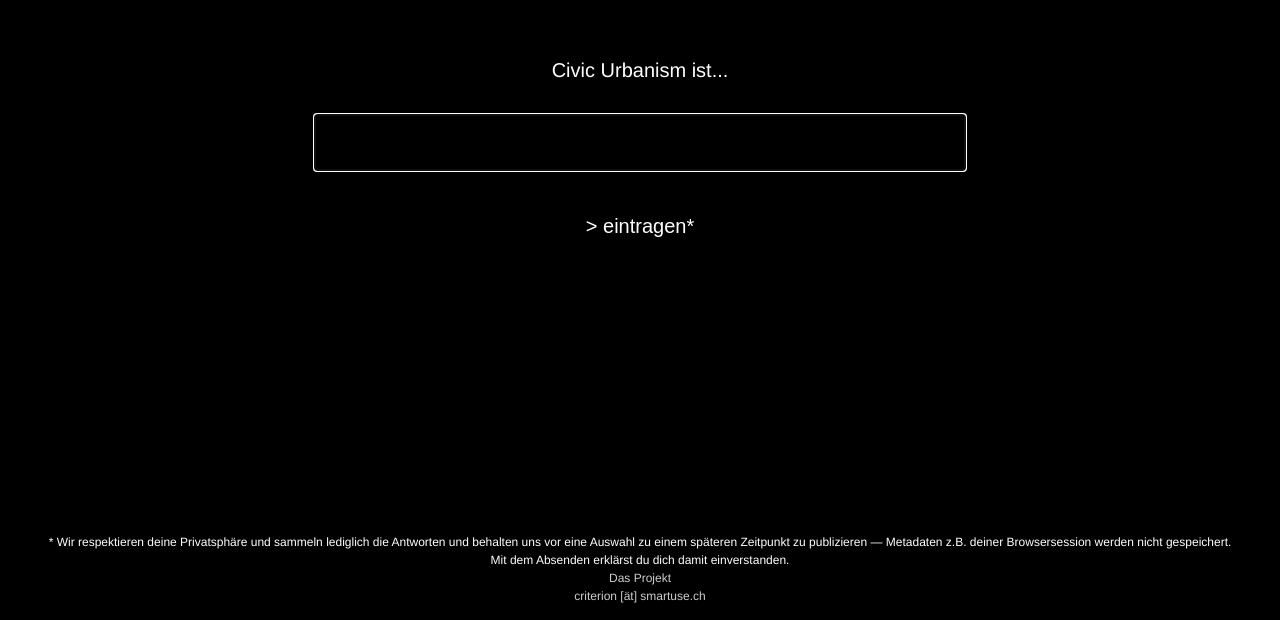
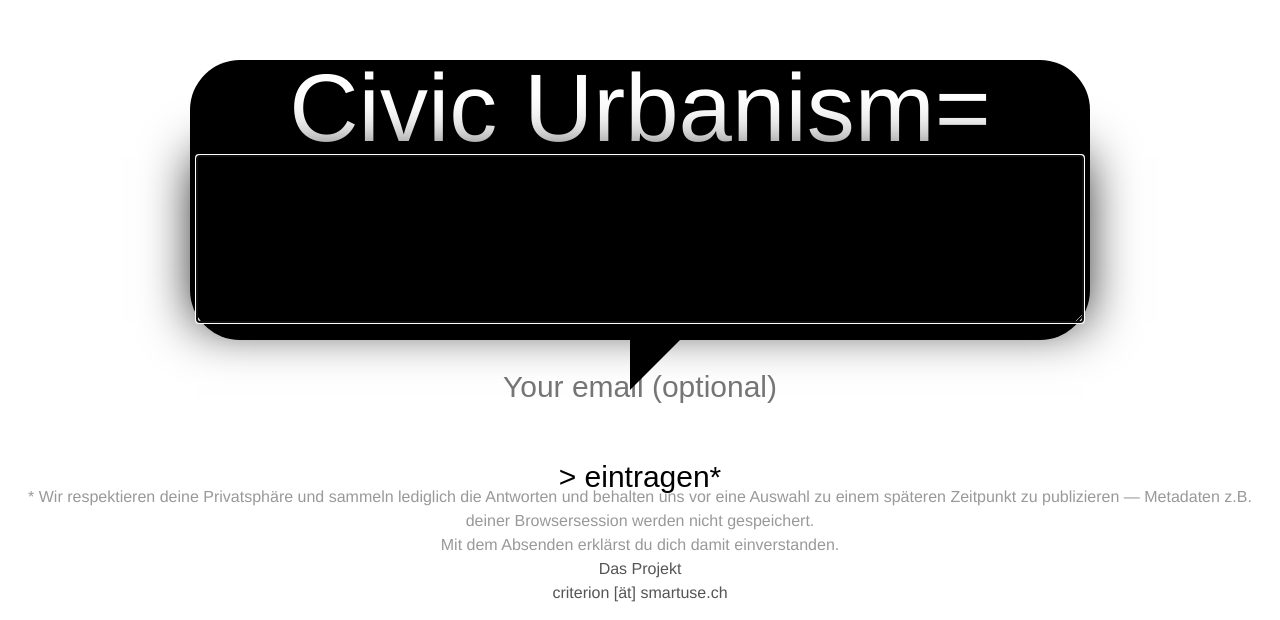
Before and after one commit to cividi/splash, a plain HTML site: page index.htm in a window 1280 px wide. Shown: the part 180-800 px from the top of the page. Drawn offline with Linux system fonts and the light colour scheme.

Commit message:
Revision

```diff
--- a/css/criterion.css
+++ b/css/criterion.css
@@ -1,6 +1,6 @@
 body {
-  background-color: #000;
-  color: #fff;
+  background-color: white;
+  color: #999;
   font-family: "Helvetica","Arial",sans-serif;
 }
 
@@ -11,7 +11,8 @@ body {
 }
 
 #civicurbanisminput {
-  /*background-color: red;*/
+  background: black;
+  border-radius: 50px;
   margin: 0 auto;
   top: 30%;
   left: 50%;
@@ -23,10 +24,24 @@ body {
   width: 95%;
   max-width: 900px;
   height: 35%;
-  font-size: 20px;
   text-align: center;
   /* background: url("../img/Postcard-Web-BG.svg") center center no-repeat; */
   background-size: contain;
+}
+#civicurbanisminput:after { content: ''; position: absolute; bottom: 0; left: 50%; width: 0; height: 0; border: 50px solid transparent; border-top-color: black; border-bottom: 0; border-left: 0; margin-left: -10px; margin-bottom: -50px; }
+
+h1 {
+  font-size: 6rem;
+  color: white;
+}
+
+textarea {
+  font-size: 3rem;
+  background: transparent;
+  color: white;
+  width: 98%;
+  border: none;
+  box-shadow: 0px 0px 50px black;
 }
 
 #civicurbanisminput input {
@@ -43,9 +58,13 @@ body {
 }
 
 #civicurbanisminput input#submit {
-  width: 150px;
+  width: 100%;
   border: 0;
-  font-size: 20px;
+  color: black;
+}
+#civicurbanisminput input#submit:hover {
+  font-weight: bold;
+  cursor: pointer;
 }
 
 #footer {
@@ -54,13 +73,13 @@ body {
   display: block;
   bottom: 15px;
   position: absolute;
-  font-size: 12px;
+  font-size: 1rem;
   line-height: 1.5em;
 }
 
 #footer a {
   text-decoration: none;
-  color: #ccc;
+  color: #555;
 }
 
 #footer a:hover {
--- a/index.htm
+++ b/index.htm
@@ -27,9 +27,12 @@ Yep, civic urbanism also means code - come join us...
 <body>
 <div id="speechbubble">
   <div id="civicurbanisminput">
-    Civic Urbanism ist...
-    <input type="text" name="quoteinput" id="quoteinput">
-    <input type="submit" id="submit" value="> eintragen*">
+    <h1>Civic Urbanism=</h1>
+    <form action="https://formspree.io/criterion@smartuse.ch" method="POST">
+      <textarea rows="3" name="quoteinput" id="quoteinput"></textarea>
+      <input type="email" name="_replyto" placeholder="Your email (optional)">
+      <input type="submit" id="submit" value="> eintragen*">
+    </form>
   </div>
 </div>
 <div id="footer">
```
